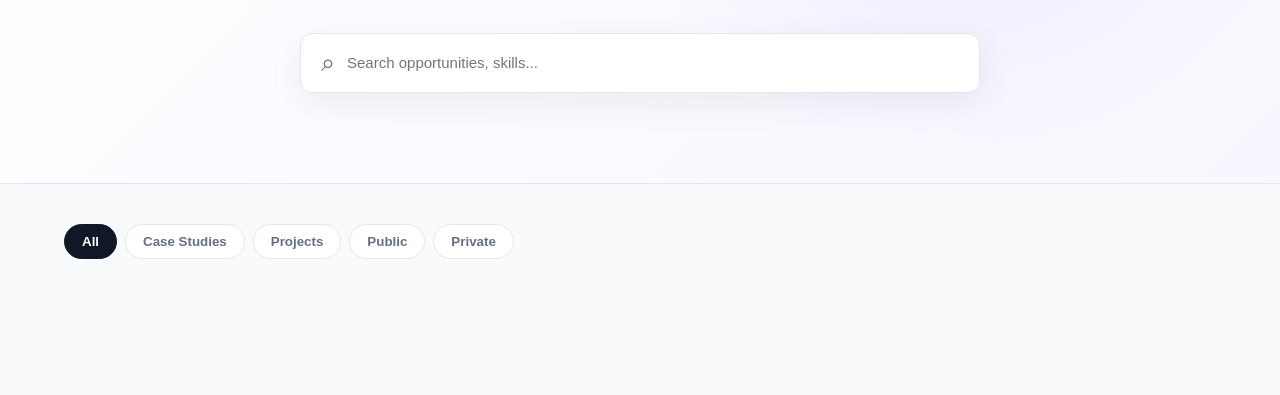
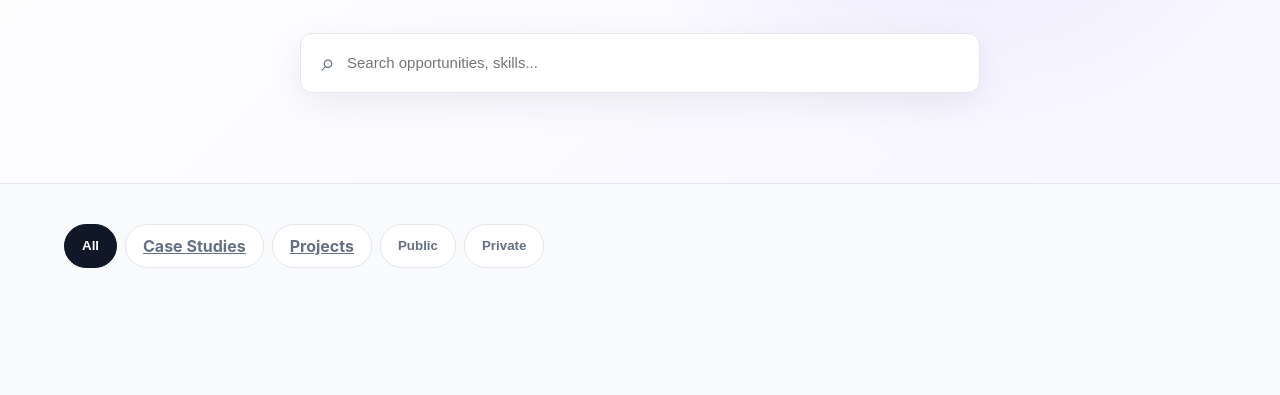
Before and after one commit to nestyinconnect-netizen/tale, a plain HTML site: page view-all.html in a window 1280 px wide. Shown: the part 405-800 px from the top of the page. Drawn offline with Linux system fonts and the light colour scheme.

Commit message:
Link category filters to listing pages

```diff
--- a/view-all.html
+++ b/view-all.html
@@ -32,8 +32,8 @@
     <section class="content">
       <div class="filters">
         <button class="filter active" data-filter="all">All</button>
-        <button class="filter" data-filter="case">Case Studies</button>
-        <button class="filter" data-filter="project">Projects</button>
+        <a class="filter" href="case-studies.html">Case Studies</a>
+        <a class="filter" href="projects.html">Projects</a>
         <button class="filter" data-filter="public">Public</button>
         <button class="filter" data-filter="private">Private</button>
       </div>
```
